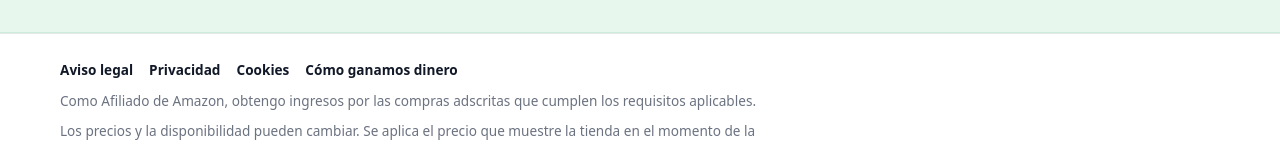
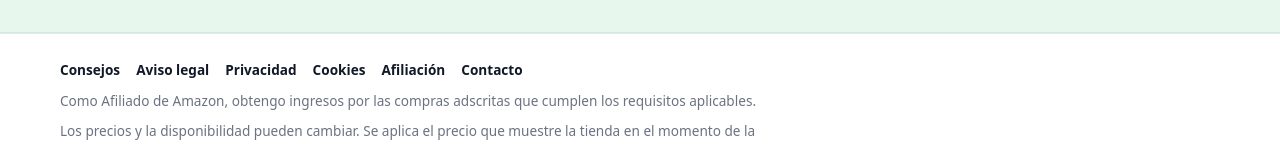
Before and after one commit to jimenezasistente1708/menudo-chollo, a plain HTML site: page index.html in a window 1280 px wide. Shown: the part 827-971 px from the top of the page. Drawn offline with Linux system fonts and the light colour scheme.

Commit message:
Update index.html

```diff
--- a/index.html
+++ b/index.html
@@ -242,10 +242,12 @@ img{max-width:100%;display:block}
 <footer class="foot">
   <div class="foot__in">
     <nav aria-label="Información legal">
+      <a href="consejos.html">Consejos</a>
       <a href="aviso-legal.html">Aviso legal</a>
       <a href="privacidad.html">Privacidad</a>
       <a href="cookies.html">Cookies</a>
-      <a href="afiliacion.html">Cómo ganamos dinero</a>
+      <a href="afiliacion.html">Afiliación</a>
+      <a href="contacto.html">Contacto</a>
     </nav>
     <p>Como Afiliado de Amazon, obtengo ingresos por las compras adscritas que cumplen los requisitos aplicables.</p>
     <p>Los precios y la disponibilidad pueden cambiar. Se aplica el precio que muestre la tienda en el momento de la compra. Los nombres de las tiendas pertenecen a sus propietarios y se citan solo para indicar el origen de la oferta.</p>
```
